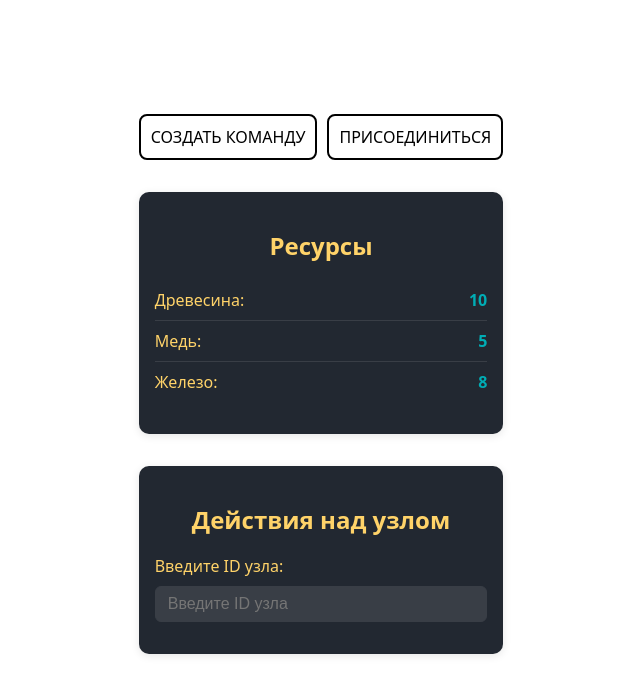
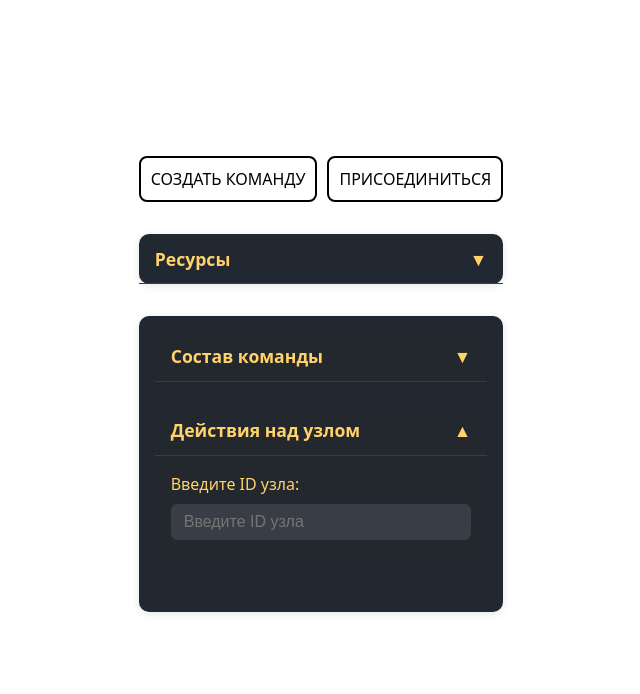
Before and after one commit to marialukashenko/egame-2025-webapp, a Vue app: page / in a window 1280 px wide. Shown: the top 694 px of the page, without its empty margins (319-959 px from the left). Built offline with nearby package versions, Linux system fonts and the light colour scheme.

Commit message:
added toggle lists

```diff
--- a/src/components/NodeActions.vue
+++ b/src/components/NodeActions.vue
@@ -1,6 +1,27 @@
 <template>
   <div class="node-actions-list">
-    <h2>Действия над узлом</h2>
+    <!-- Team Members Dropdown Block -->
+    <div v-if="userTeam" class="dropdown-block">
+      <div class="dropdown-header" @click="toggleTeam">
+        <span>Состав команды</span>
+        <span class="arrow">{{ teamOpen ? '▲' : '▼' }}</span>
+      </div>
+      <div v-if="teamOpen" class="dropdown-content">
+        <ul class="team-members-list">
+          <li v-for="user in userTeam.users" :key="user.id">
+            {{ user.name }}
+          </li>
+        </ul>
+      </div>
+    </div>
+
+    <!-- Actions Dropdown Block -->
+    <div class="dropdown-block">
+      <div class="dropdown-header" @click="toggleActions">
+        <span>Действия над узлом</span>
+        <span class="arrow">{{ actionsOpen ? '▲' : '▼' }}</span>
+      </div>
+      <div v-if="actionsOpen" class="dropdown-content">
         <div class="input-group">
           <label for="node-id">Введите ID узла:</label>
           <input
@@ -29,8 +50,10 @@
           <button class="action-btn" @click="openDialog(2)">Объявить атаку</button>
           <button class="action-btn" @click="openDialog(3)">Изменить тип узла</button>
         </div>
+      </div>
+    </div>
 
-    <!-- Dialogs -->
+    <!-- Dialogs (unchanged) -->
     <div v-if="dialogOpen === 1" class="dialog-overlay" @click.self="closeDialog">
       <div class="dialog">
         <h3>Улучшение</h3>
@@ -93,6 +116,33 @@
 
 <script setup lang="ts">
 import { ref } from 'vue';
+
+// Mocked user and team for demonstration
+const user = ref({ id: '1', name: 'Пользователь 1' });
+const userTeam = ref({
+  id: 'team1',
+  inviteCode: 'ABC123',
+  users: [
+    { id: '1', name: 'Пользователь 1' },
+    { id: '2', name: 'Пользователь 2' },
+    { id: '3', name: 'Пользователь 3' },
+  ],
+});
+const selectedTeamUser = ref(user.value.id);
+
+const resourcesOpen = ref(false);
+const actionsOpen = ref(true);
+const teamOpen = ref(false);
+
+function toggleResources() {
+  resourcesOpen.value = !resourcesOpen.value;
+}
+function toggleActions() {
+  actionsOpen.value = !actionsOpen.value;
+}
+function toggleTeam() {
+  teamOpen.value = !teamOpen.value;
+}
 
 const inputValue = ref('');
 const nodeId = ref('');
@@ -301,4 +351,60 @@ label {
   background: #00adb5;
   color: #fff;
 }
+.team-dropdown {
+  margin-bottom: 1.5rem;
+  display: flex;
+  align-items: center;
+  gap: 0.5rem;
+}
+.team-dropdown label {
+  color: #ffd369;
+  font-weight: 500;
+}
+.team-dropdown select {
+  background: #393e46;
+  color: #ffd369;
+  border-radius: 6px;
+  border: 1px solid #393e46;
+  padding: 0.3rem 0.7rem;
+  font-size: 1rem;
+}
+.dropdown-block {
+  margin-bottom: 1.5rem;
+  background: #23272e;
+  border-radius: 8px;
+  box-shadow: 0 1px 4px rgba(0,0,0,0.08);
+}
+.dropdown-header {
+  display: flex;
+  justify-content: space-between;
+  align-items: center;
+  padding: 0.7rem 1rem;
+  cursor: pointer;
+  color: #ffd369;
+  font-weight: 600;
+  font-size: 1.1rem;
+  border-bottom: 1px solid #393e46;
+  user-select: none;
+}
+.dropdown-content {
+  padding: 1rem;
+}
+.arrow {
+  font-size: 1.1rem;
+}
+.team-members-list {
+  list-style: none;
+  padding: 0;
+  margin: 0;
+}
+.team-members-list li {
+  color: #00adb5;
+  padding: 0.4rem 0;
+  border-bottom: 1px solid #393e46;
+  font-size: 1rem;
+}
+.team-members-list li:last-child {
+  border-bottom: none;
+}
 </style>
--- a/src/components/ShowResources.vue
+++ b/src/components/ShowResources.vue
@@ -14,11 +14,20 @@ const resourceNames: Record<keyof Resources, string> = {
   copper: 'Медь',
   iron: 'Железо',
 };
+
+const open = ref(false);
+function toggle() {
+  open.value = !open.value;
+}
 </script>
 
 <template>
-  <div class="resource-list">
-    <h2>Ресурсы</h2>
+  <div class="dropdown-block">
+    <div class="dropdown-header" @click="toggle">
+      <span>Ресурсы</span>
+      <span class="arrow">{{ open ? '▲' : '▼' }}</span>
+    </div>
+    <div v-if="open" class="dropdown-content">
       <ul>
         <li v-for="(value, key) in resources" :key="key">
           <span class="resource-name">{{ resourceNames[key as keyof Resources] }}:</span>
@@ -26,32 +35,47 @@ const resourceNames: Record<keyof Resources, string> = {
         </li>
       </ul>
     </div>
+  </div>
 </template>
 
 <style scoped>
-.resource-list {
+.dropdown-block {
   max-width: 400px;
   margin: 2rem auto;
-  padding: 1rem;
   background: #222831;
   border-radius: 10px;
   box-shadow: 0 2px 8px rgba(0,0,0,0.1);
 }
-.resource-list h2 {
-  margin-bottom: 1rem;
+.dropdown-header {
+  display: flex;
+  justify-content: space-between;
+  align-items: center;
+  padding: 0.7rem 1rem;
+  cursor: pointer;
   color: #ffd369;
+  font-weight: 600;
+  font-size: 1.1rem;
+  border-bottom: 1px solid #393e46;
+  user-select: none;
 }
-.resource-list ul {
+.dropdown-content {
+  padding: 1rem;
+}
+.arrow {
+  font-size: 1.1rem;
+}
+ul {
   list-style: none;
   padding: 0;
+  margin: 0;
 }
-.resource-list li {
+li {
   display: flex;
   justify-content: space-between;
   padding: 0.5rem 0;
   border-bottom: 1px solid #393e46;
 }
-.resource-list li:last-child {
+li:last-child {
   border-bottom: none;
 }
 .resource-name {
```
Lines whose indentation alone changed are shown as unchanged.
